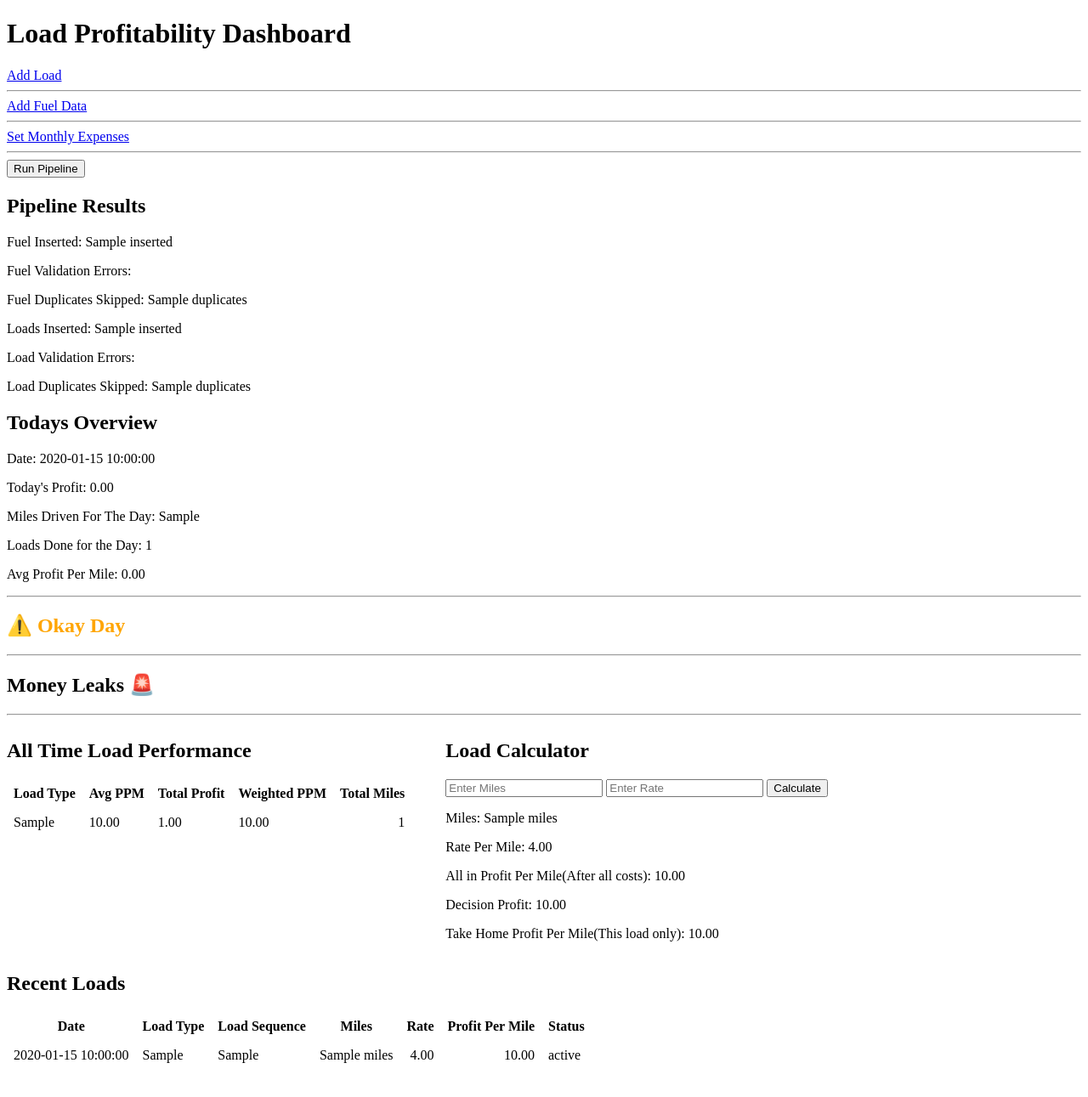
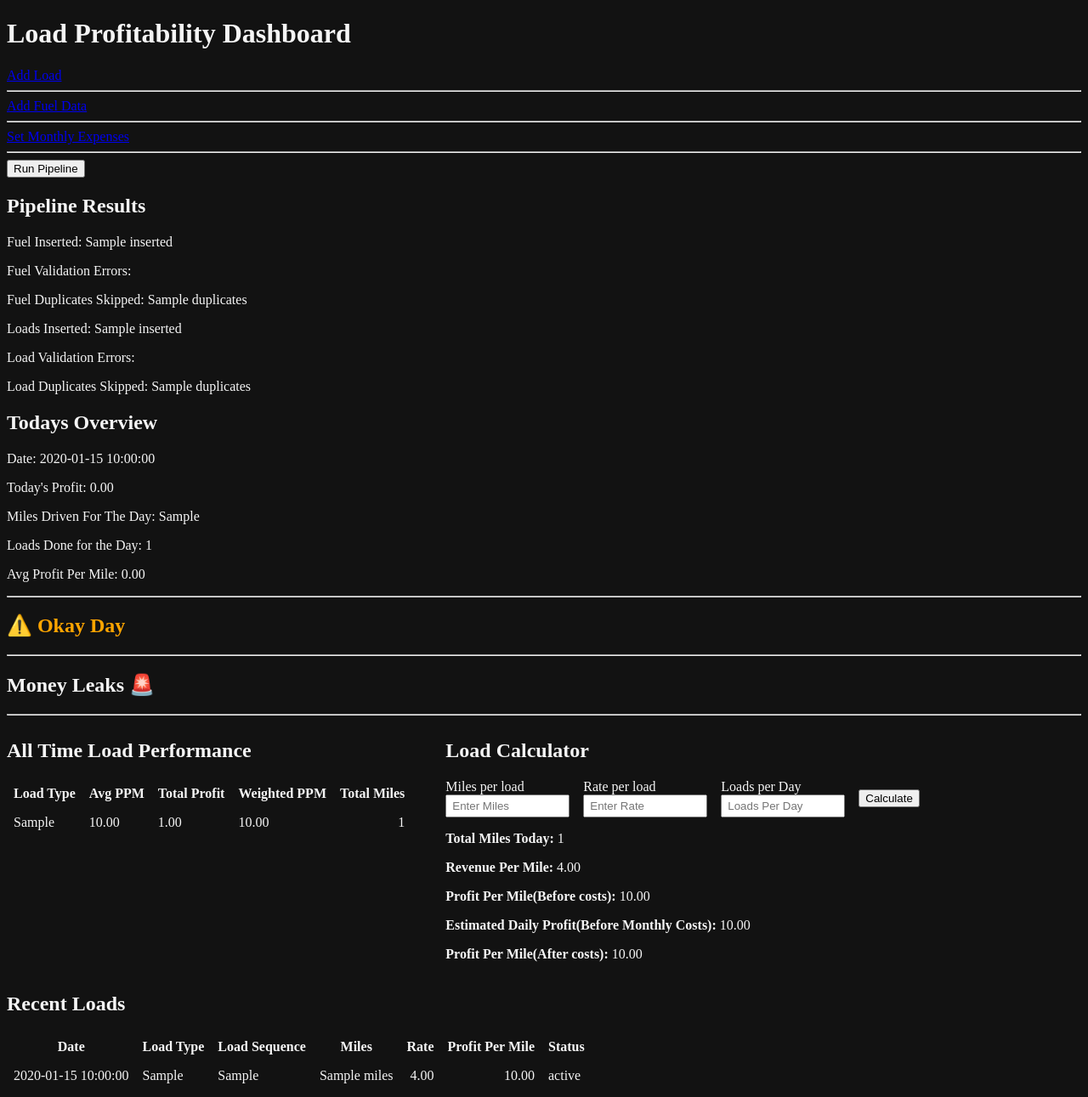
Before and after one commit to Esemayo/Trucking-Dashboard, a Flask app: template templates/index.html in a window 1280 px wide. Shown: the whole page at 85% size. Before the commit the page ends 1251 px from the top, so only its background shows below. Run offline with Flask 3, Linux system fonts and the light colour scheme; the template is opened without the code that fills it: most values are stand-ins (such as "Sample title", 1, 10 or a date in 2020); parts of the project's set-up code (start-up, migrations or seed data) failed here and were passed over.

Commit message:
Refactor load entry workflow and improve dashboard metrics

```diff
--- a/app.py
+++ b/app.py
@@ -3,8 +3,8 @@ from src.query import get_recent_loads, daily_summary, get_load_performance, rec
 from src.main import run_pipeline
 from src.load_calculator import calculate_test_load
 from src.db import db_connection, create_tables, insert_load, insert_fuel,create_expense_table, insert_expense
-from src.cleaners import clean_row, clean_row_fuel, clean_expense
-from src.metrics import load_metrics, get_fuel_cost_per_mile, calculate_cost_per_gallon, get_fixed_cost_per_mile
+from src.cleaners import clean_row, clean_row_fuel, clean_expense, clean_load
+from src.metrics import load_metrics, get_fuel_cost_per_mile, calculate_cost_per_gallon, get_fixed_cost_per_mile, multi_load_metrics
 import sqlite3
 app = Flask(__name__)
 app.secret_key = "dev"
@@ -35,6 +35,7 @@ def run_pipeline_route():
 def calculate_load():
     miles_text = request.form.get("miles", "").strip()
     rate_text = request.form.get("rate", "").strip()
+    loads_per_day_text = request.form.get("loads_per_day", "").strip()
     conn = db_connection()
     if not miles_text or not rate_text:
         return render_template(
@@ -46,6 +47,7 @@ def calculate_load():
     try:
         miles = float(miles_text)
         rate = float(rate_text)
+        loads_per_day = int(loads_per_day_text)
     except ValueError:
         return render_template(
             "index.html",
@@ -53,7 +55,7 @@ def calculate_load():
             error="Both miles and rate must be valid numbers",
             **get_home_data()
     )
-    if miles <= 0 or rate <= 0:
+    if miles <= 0 or rate <= 0 or loads_per_day <= 0:
         return render_template(
             "index.html",
             calc_result=None,
@@ -61,21 +63,24 @@ def calculate_load():
             **get_home_data()
     )
     fixed_cpm = get_fixed_cost_per_mile(conn)
-    results = calculate_test_load(miles, rate, "rebar", fixed_cpm)
+    results = calculate_test_load(miles, rate, "rebar", fixed_cpm, loads_per_day)
     return render_template(
         "index.html",
         calc_result=results["metrics"],
         pipeline_results=None,
         **get_home_data()
-
     )
+# to do add better labels to calculator results screen
+# to do add a recent entries section to add loads
 @app.route("/add/load", methods=["GET", "POST"])
 def add_load():
+    successful_entry = None
     if request.method == "POST":
         date = request.form.get("date")
         load_type = request.form.get("load_type")
         miles = request.form.get("miles")
         rate = request.form.get("rate")
+        conn = db_connection()
         form_data = {
             "date": date,
             "load_type": load_type,
@@ -85,20 +90,20 @@ def add_load():
         row = {
             "date": date,
             "load_type": load_type,
-            "load_sequence": get_next_load_sequence(date),
             "miles": miles,
             "rate": rate
         }
-        cleaned_row, error = clean_row(row)
-        if error:
-            print("Error:", error)
+        cleaned_row, errors = clean_load(row)
+        if errors:
+            print("Error:", errors)
             return render_template(
                 "add_load.html",
-                error=error,
+                errors=errors,
                 form_data=form_data,
+                successful_entry=None,
                 **get_home_data()
             )
-        conn = db_connection()
+        cleaned_row["load_sequence"] = get_next_load_sequence(conn, cleaned_row["date"])
         fuel_cost_per_mile = get_fuel_cost_per_mile(
             conn,
             cleaned_row["date"]
@@ -108,20 +113,23 @@ def add_load():
         try:
             insert_load(conn, cleaned_row)
             conn.commit()
+            successful_entry = cleaned_row
         except sqlite3.IntegrityError:
             return render_template(
                 "add_load.html",
                 error="Load entry already exists",
-                form_data=form_data
+                form_data=form_data,
+                successful_entry=None,
                 **get_home_data()
             )
+
         finally:
             conn.close()
-        return redirect(url_for("home"))
     return render_template(
         "add_load.html",
         error=None,
         form_data={},
+        successful_entry=successful_entry,
         **get_home_data()
     )
 @app.route("/add/fuel", methods=["GET", "POST"])
@@ -132,6 +140,13 @@ def add_fuel():
         total_cost = request.form.get("total_cost")
         odometer = request.form.get("odometer")
         last_odometer = None
+        form_data = {
+            "purchase_date": purchase_date,
+            "gallons": gallons,
+            "total_cost": total_cost,
+            "total_cost": total_cost,
+            "odometer": odometer
+        }
         row = {
             "purchase_date": purchase_date,
             "gallons": gallons,
@@ -144,6 +159,7 @@ def add_fuel():
             print("Error:", error)
             return render_template(
                 "add_fuel.html",
+                form_data=form_data,
                 error=error,
                 **get_home_data()
             )
@@ -156,6 +172,7 @@ def add_fuel():
             return render_template(
                 "add_fuel.html",
                 error="Fuel entry already exists",
+                form_data=form_data,
                 **get_home_data()
             )
         finally:
@@ -164,6 +181,7 @@ def add_fuel():
     return render_template(
         "add_fuel.html",
         error=None,
+        form_data={},
         **get_home_data()
     )
 @app.route("/set/expenses", methods=["GET", "POST"])
--- a/src/query.py
+++ b/src/query.py
@@ -107,8 +107,7 @@ def recent_fuel_mpg(conn):
         current_cost_per_gallon
     )
     return (fuel_cost_per_mile, current_purchase_date)
-def get_next_load_sequence(date):
-    conn = sqlite3.connect
+def get_next_load_sequence(conn ,date):
     cursor = conn.cursor()
     cursor.execute(
         """
@@ -119,7 +118,6 @@ def get_next_load_sequence(date):
         (date,)
     )
     max_sequence = cursor.fetchone()[0]
-    conn.close()
     if max_sequence is None:
         return 1
     return max_sequence + 1
@@ -131,7 +129,6 @@ def total_expense(conn):
         FROM expenses
         """)
     result = cursor.fetchone()[0]
-    conn.close()
     return result or 0
 def get_all_expenses(conn):
     cursor = conn.cursor()
--- a/templates/index.html
+++ b/templates/index.html
@@ -3,6 +3,13 @@
 <head>
     <title>Load Profitability Dashboard</title>
     <style>
+    body {
+        background-color: #121212;
+        color: #f5f5f5;
+    }
+    table {
+        color: #f5f5f5;
+    }
     table {
         border-collapse: collapse;
     }
@@ -16,13 +23,16 @@
         text-align: right;
     }
     .status-profit {
-        background-color: #d4edda;
+        background-color: #163d22;
+        color: #f8f8f8;
     }
     .status-barely {
-        background-color: #ffe5b4;
+        background-color: #4a4217;
+        color: #f8f8f8;
     }
     .status-loss {
-        background-color: #f8d7da;
+        background-color: #4a1f1f;
+        color: #f8f8f8;
     }
     .bad {
         color: red;
@@ -36,6 +46,20 @@
     .great {
         color: lime;
         font-weight: bold;
+    }
+    .calc-inputs {
+        display: flex;
+        gap: 16px;
+        align-items: center;
+        color: #f5f5f5;
+    }
+    .calc-field {
+        display: flex;
+        flex-direction: column;
+    }
+    .calc-field input {
+        width: 130px;
+        padding: 4px 6px;
     }
     </style>
 </head>
@@ -133,7 +157,9 @@
     <div>
         <h2>Load  Calculator</h2>
         <form action="/calculate_load" method="POST">
-
+            <div class="calc-inputs">
+            <div class="calc-field">
+            <label for="miles">Miles per load</label>
             <input
                 type="number"
                 name="miles"
@@ -142,6 +168,9 @@
                 placeholder="Enter Miles"
                 value="{{ request.form.get('miles', '') }}"
             >
+            </div>
+            <div class="calc-field">
+            <label for="rate">Rate per load</label>
              <input
                 type="number"
                 name="rate"
@@ -150,14 +179,28 @@
                 placeholder="Enter Rate"
                 value="{{ request.form.get('rate', '') }}"
             >
+            </div>
+            <div class="calc-field">
+            <label for="loads_per_day">Loads per Day</label>
+             <input
+                type="number"
+                name="loads_per_day"
+                id="loads_per_day"
+                min="1"
+                step="1"
+                placeholder="Loads Per Day"
+                value="{{ request.form.get('loads_per_day', '') }}"
+            >
+            </div>
             <button type="submit">Calculate</button>
         </form>
+    </div>
             {% if calc_result %}
-                <p>Miles: {{ calc_result["miles"] }}</p>
-                <p>Rate Per Mile: {{ "%.2f"|format(calc_result["rate_per_mile"]) }}</p>
-                <p>All in Profit Per Mile(After all costs): {{ "%.2f"|format(calc_result["net_profit_per_mile"]) }}</p>
-                <p>Decision Profit: {{ "%.2f"|format(calc_result["decision_profit"]) }}</p>
-                <p>Take Home Profit Per Mile(This load only): {{ "%.2f"|format(calc_result["decision_rpm"]) }}</p>
+                <p><strong>Total Miles Today:</strong> {{ calc_result["total_miles"] }}</p>
+                <p><strong>Revenue Per Mile:</strong> {{ "%.2f"|format(calc_result["rate_per_mile"]) }}</p>
+                <p><strong>Profit Per Mile(Before costs):</strong> {{ "%.2f"|format(calc_result["net_profit_per_mile"]) }}</p>
+                <p><strong>Estimated Daily Profit(Before Monthly Costs):</strong> {{ "%.2f"|format(calc_result["decision_profit"]) }}</p>
+                <p><strong>Profit Per Mile(After costs):</strong> {{ "%.2f"|format(calc_result["decision_rpm"]) }}</p>
 
             {% endif %}
     </div>
```
Also changed, not shown: src/cleaners.py (+54 -24 lines), src/load_calculator.py (+8 -6 lines), src/main.py (+4 -4 lines), src/metrics.py (+11 -0 lines), src/scratchpad.md (+8 -41 lines), templates/add_fuel.html (+13 -7 lines), templates/add_load.html (+26 -8 lines).
